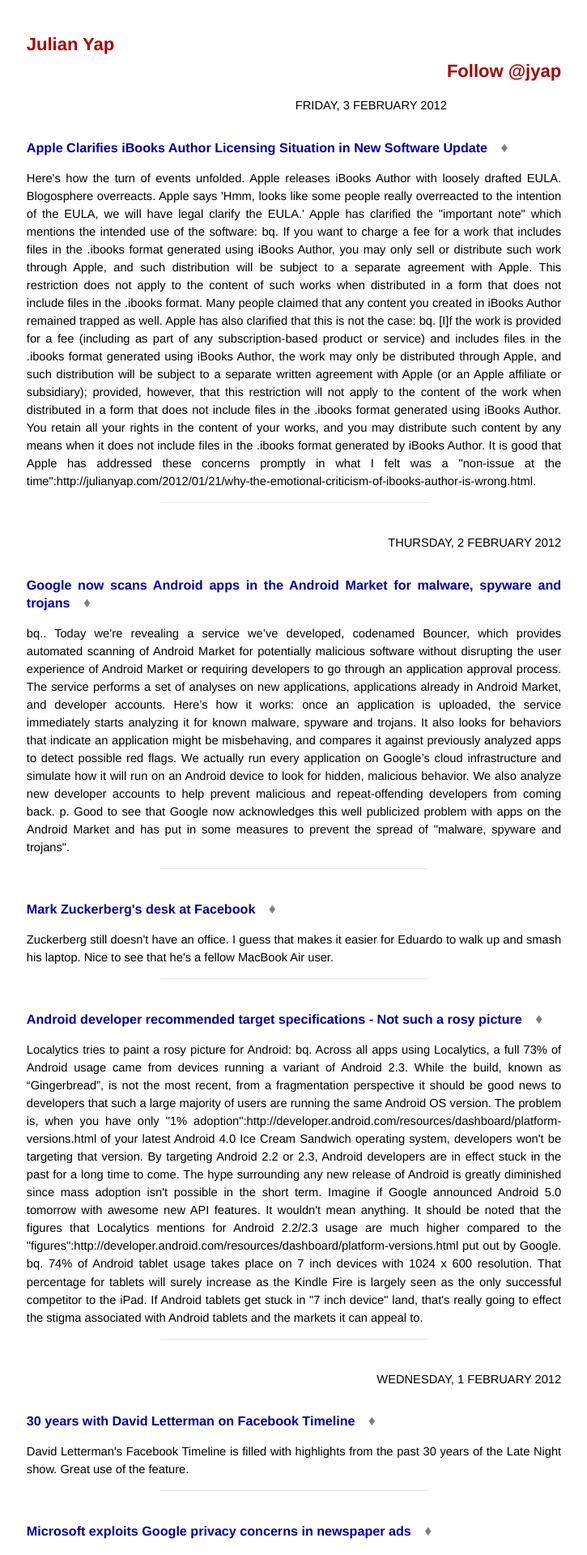
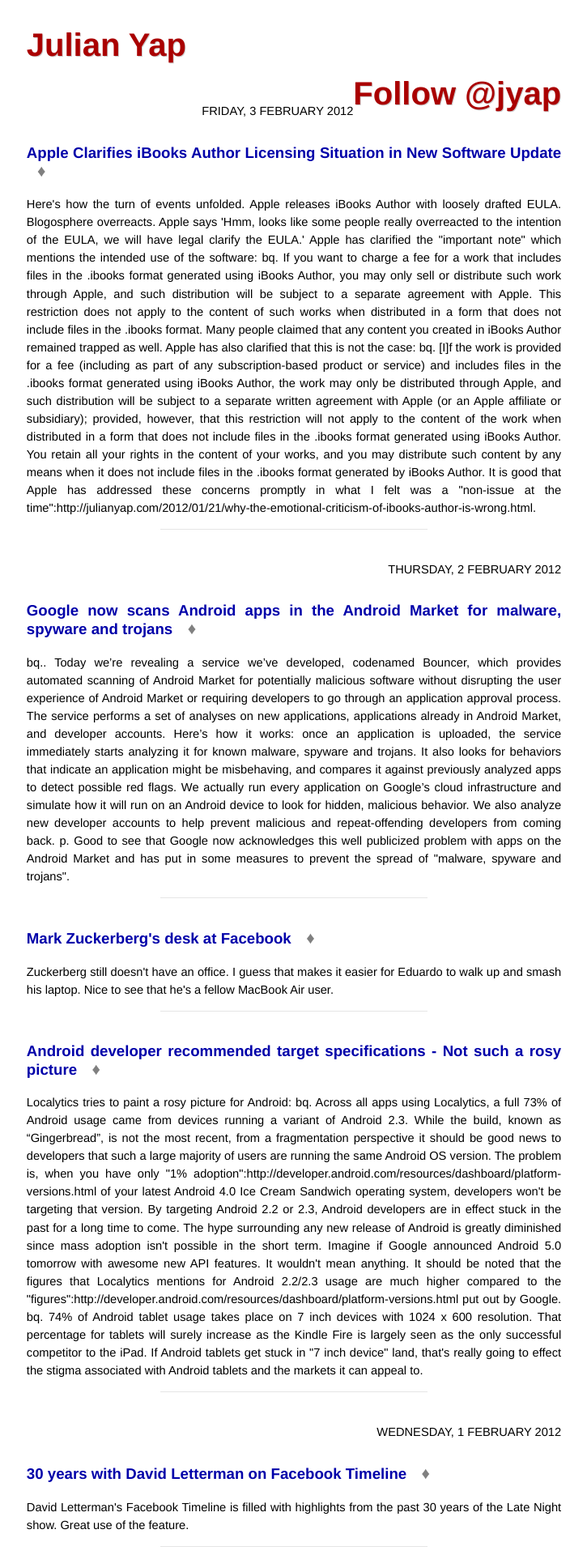
Before and after one commit to psykidellic/psykidellic.github.com, a Jekyll site: the page built from index.html, in a window 1280 px wide. Shown: the top 1920 px of the page at 81% size, without its empty margins (277-1002 px from the left). Built offline with Jekyll 4.4.1, drawn with Linux system fonts in a browser that asks for light colours; comment, search, counter and statistics services are not loaded.

Commit message:
Formatting changes

```diff
--- a/_layouts/post.html
+++ b/_layouts/post.html
@@ -18,7 +18,7 @@
 <div align="right" class="date-container">{{ page.date | date:"%e %B %Y @ %I:%M%p" | upcase }}</div>
 
 <div id="related">
-  <h2>Related Posts</h2>
+  <h1>Related Posts</h1>
   <ul class="posts">
     {% for post in site.related_posts limit:3 %}
       <li><span class="post_date">{{ post.date | date_to_string }}</span> &raquo; <a href="{{ site.baseurl }}{{ post.url }}">{{ post.title }}</a></li>
--- a/css/screen.css
+++ b/css/screen.css
@@ -27,6 +27,7 @@
 }
 
 h1 {
+  font-size: 14pt;
   margin-bottom: 1em;
 }
 
@@ -121,10 +122,11 @@
   color: #aa0000;
   font-weight: bold;
   margin-bottom: 3em;
+  text-shadow: 1px 1px rgb(204, 204, 204);
 }
 
 .site .title a {
-  font-size: 150%;
+  font-size: 30pt;
   color: #aa0000;
   text-decoration: none;
 }
@@ -190,10 +192,6 @@
 /*
 /*****************************************************************************/
 
-#post {
-
-}
-
 /* standard */
 
 #post pre {
@@ -231,11 +229,8 @@
 }
 
 #related {
+  text-align: left;
   margin-top: 3em;
-}
-
-#related h2 {
-  margin-bottom: 1em;
 }
 
 /* iPad [portrait + landscape] */
```
Also changed, not shown: pages/archives.textile (+5 -2 lines). Lines whose indentation alone changed are shown as unchanged.
